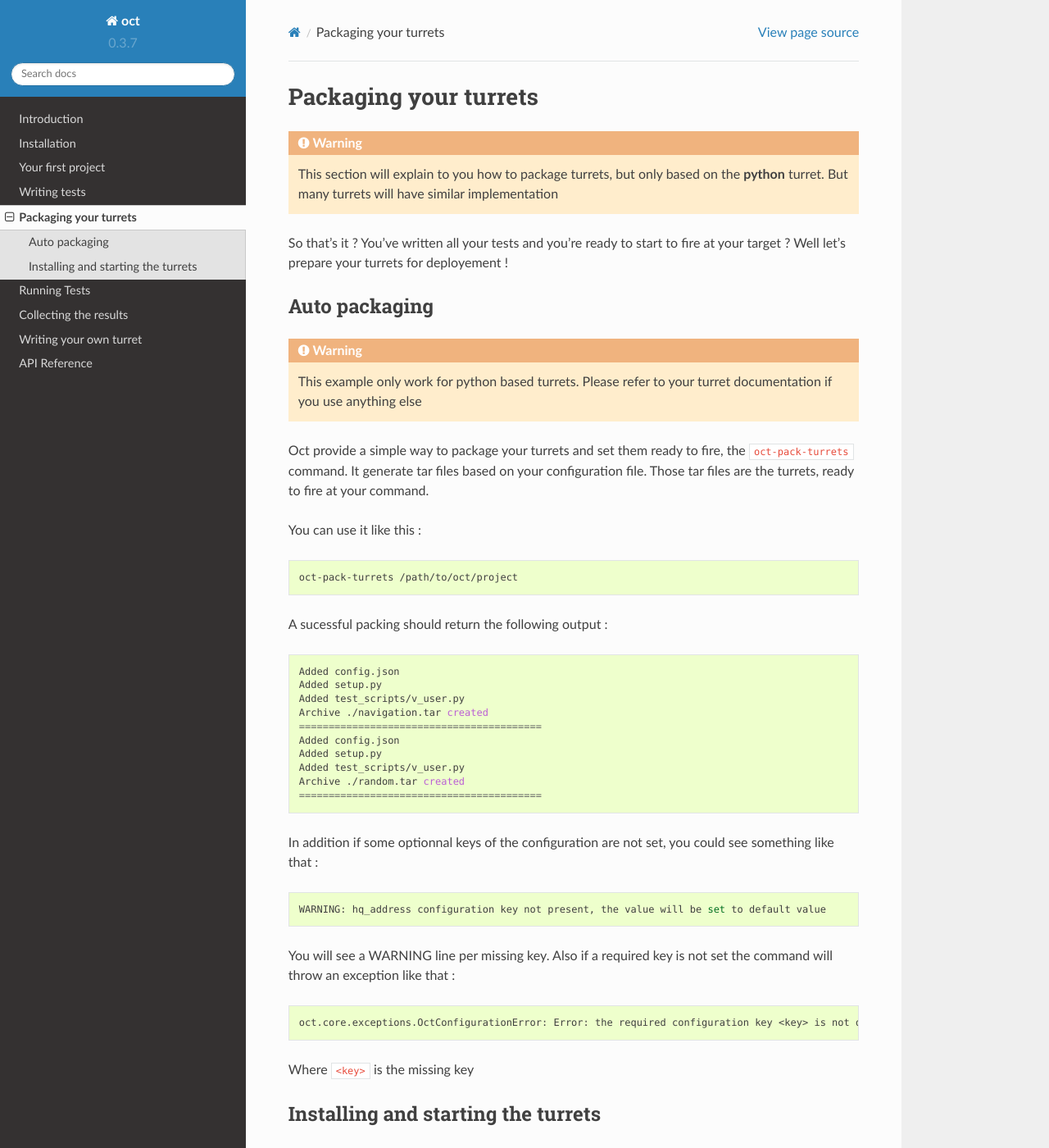
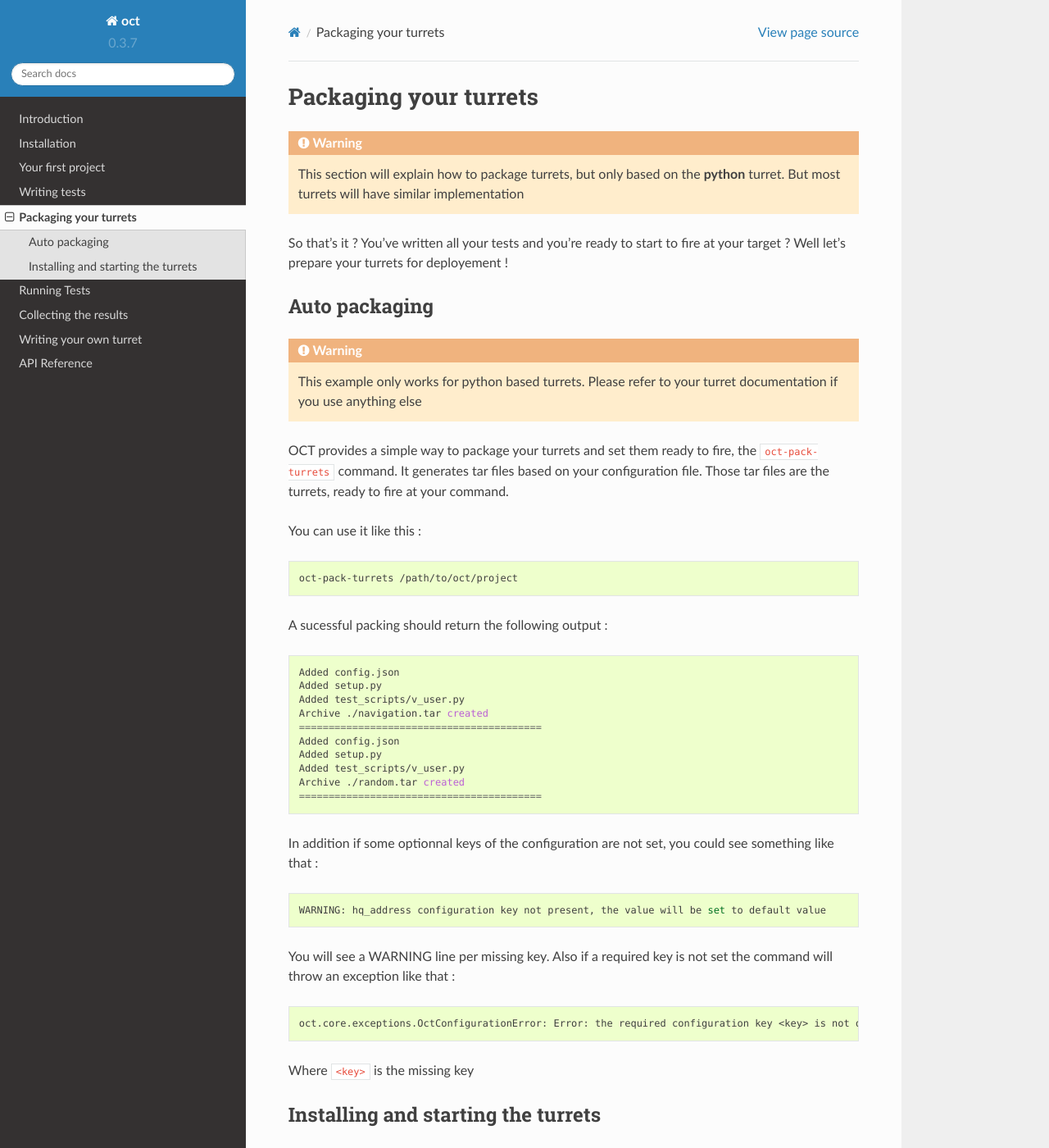
Before and after one commit to TheGhouls/oct, a Sphinx documentation site: the page built from doc/packaging_turrets.rst, in a window 1280 px wide and 1400 px high. Shown: the whole window at 82% size. Built offline with Sphinx 7.4.7 and the Read the Docs theme 2.0.0, drawn with Linux system fonts in a browser that asks for light colours; pages that are not in the unit, such as notebooks, are missing from menus; some of the changed text lies outside the part shown.

Commit message:
Simplify sentences and fix grammar
For christ's sake, you fire and shoot AT something.
(Other changes are mostly cosmetic)

```diff
--- a/doc/packaging_turrets.rst
+++ b/doc/packaging_turrets.rst
@@ -3,7 +3,7 @@ Packaging your turrets
 
 .. warning::
 
-    This section will explain to you how to package turrets, but only based on the **python** turret. But many turrets will
+    This section will explain how to package turrets, but only based on the **python** turret. But most turrets will
     have similar implementation
 
 So that's it ? You've written all your tests and you're ready to start to fire at your target ? Well let's prepare your turrets
@@ -14,10 +14,10 @@ Auto packaging
 
 .. warning::
 
-    This example only work for python based turrets. Please refer to your turret documentation if you use anything else
+    This example only works for python based turrets. Please refer to your turret documentation if you use anything else
 
-Oct provide a simple way to package your turrets and set them ready to fire, the ``oct-pack-turrets`` command.
-It generate tar files based on your configuration file. Those tar files are the turrets, ready to fire at your command.
+OCT provides a simple way to package your turrets and set them ready to fire, the ``oct-pack-turrets`` command.
+It generates tar files based on your configuration file. Those tar files are the turrets, ready to fire at your command.
 
 You can use it like this :
 
```
Also changed, not shown: other parts of doc/packaging_turrets.rst (+3 -3 lines).
